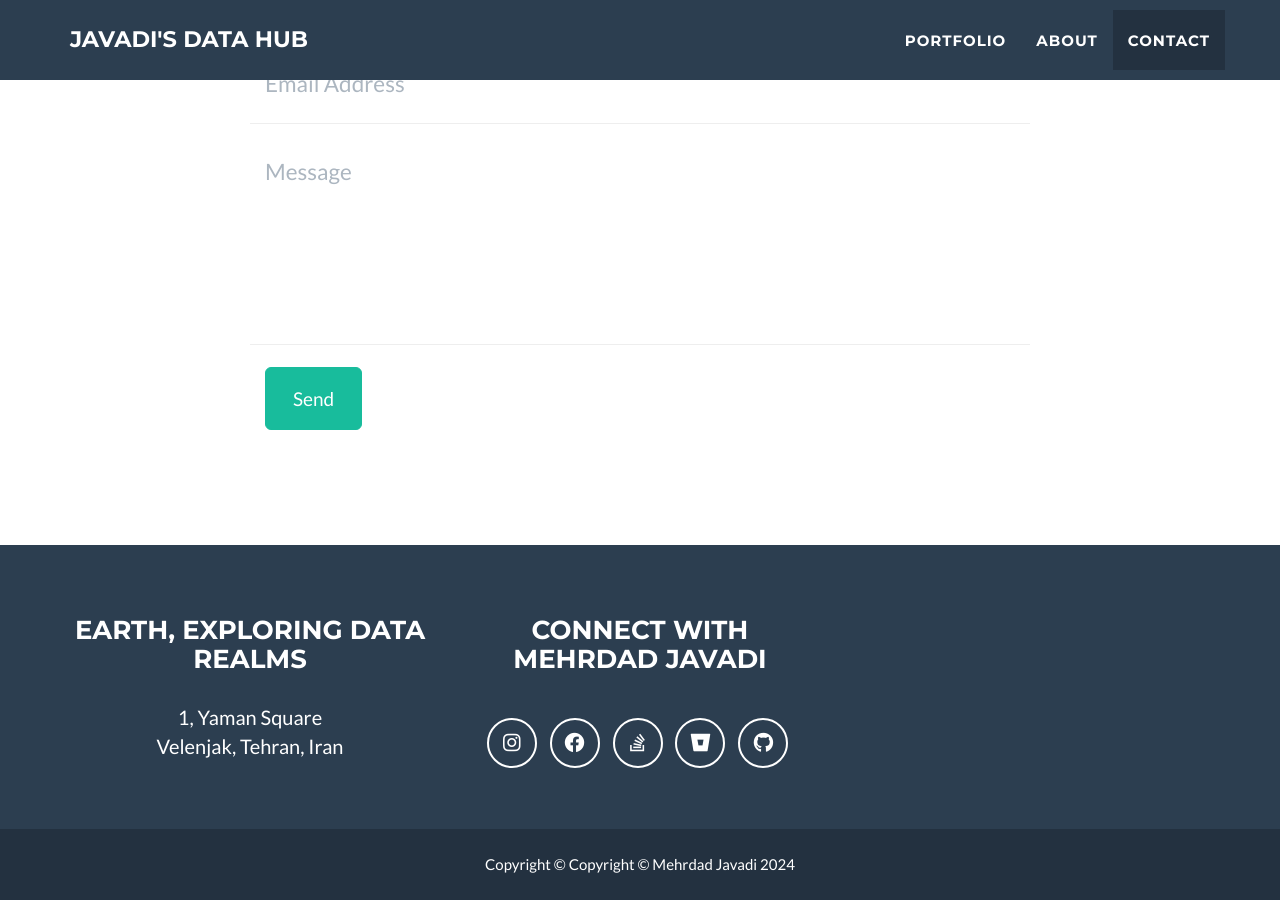
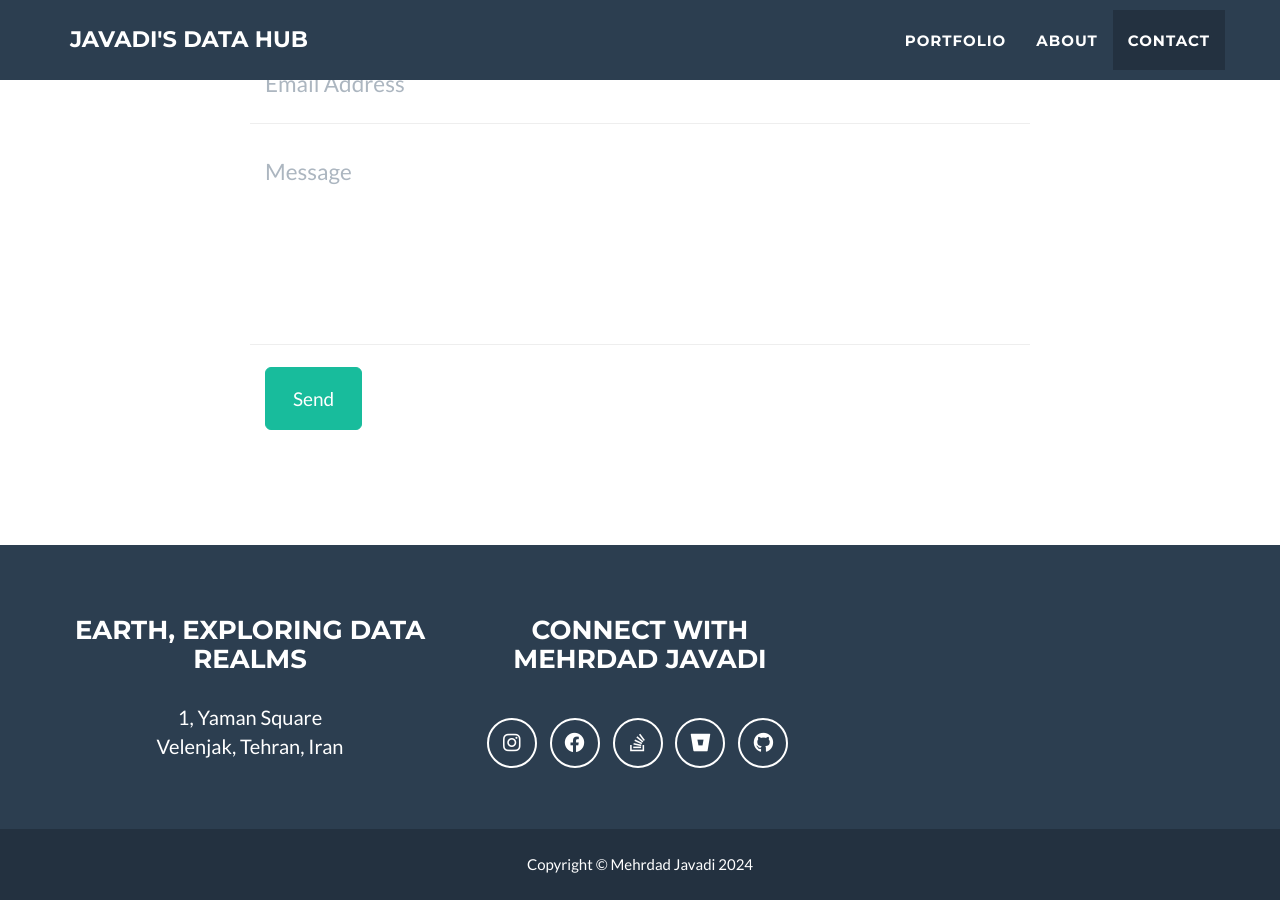
Before and after one commit to mehrdaddjavadi/mehrdaddjavadi.github.io, a Jekyll site: the page built from _posts/2014-07-18-project-1.markdown, in a window 1280 px wide and 900 px high, scrolled down 2802 px. Built offline with Jekyll 4.4.1, drawn with Linux system fonts in a browser that asks for light colours.

Commit message:
Update _config.yml

```diff
--- a/_config.yml
+++ b/_config.yml
@@ -32,7 +32,7 @@ color:
 
 # Footer settings
 footer:
-  copyright: Copyright © Mehrdad Javadi
+  copyright: Mehrdad Javadi
   location: Earth, exploring data realms
   social: Connect with Mehrdad Javadi
   credits:
```
